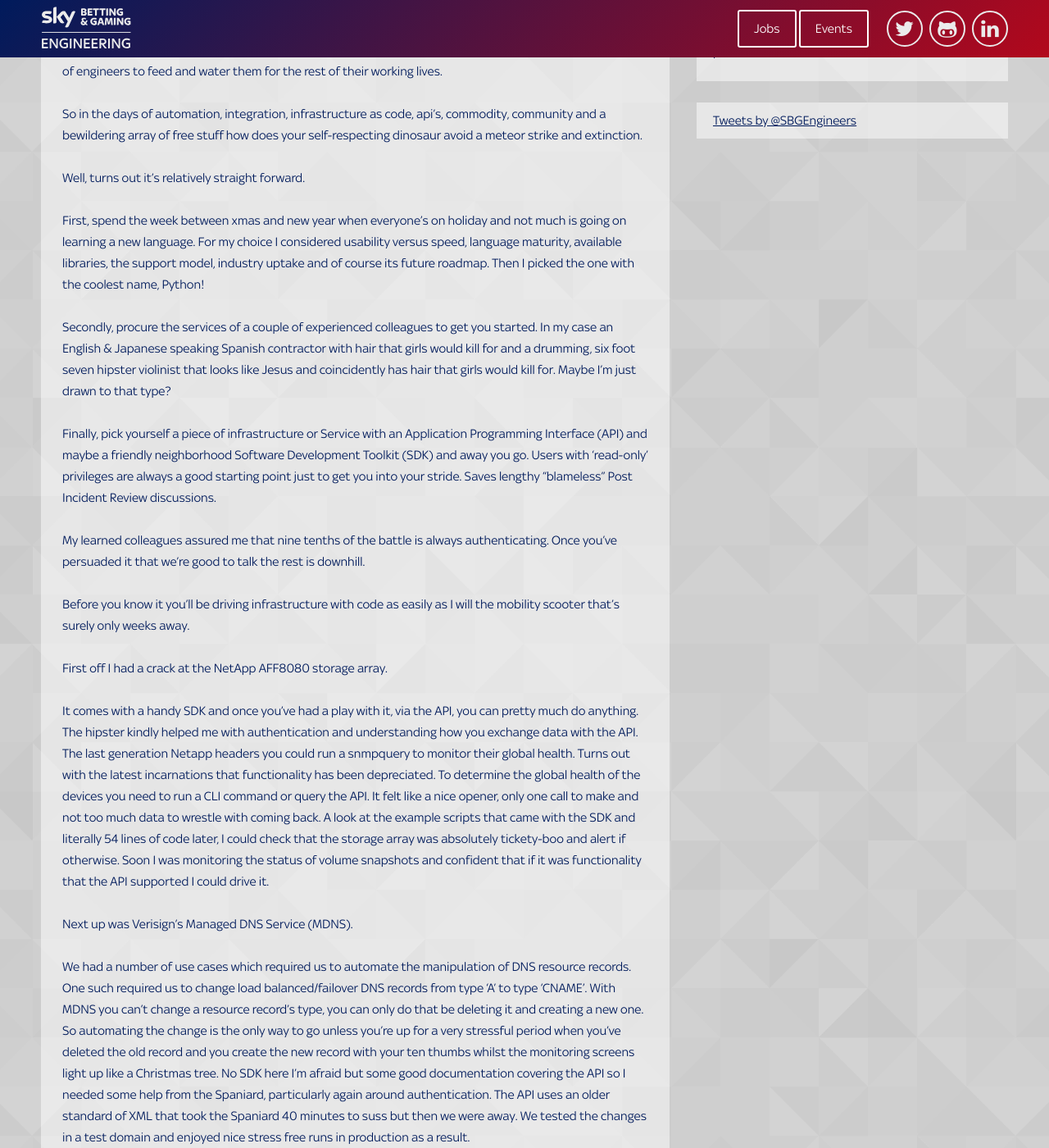
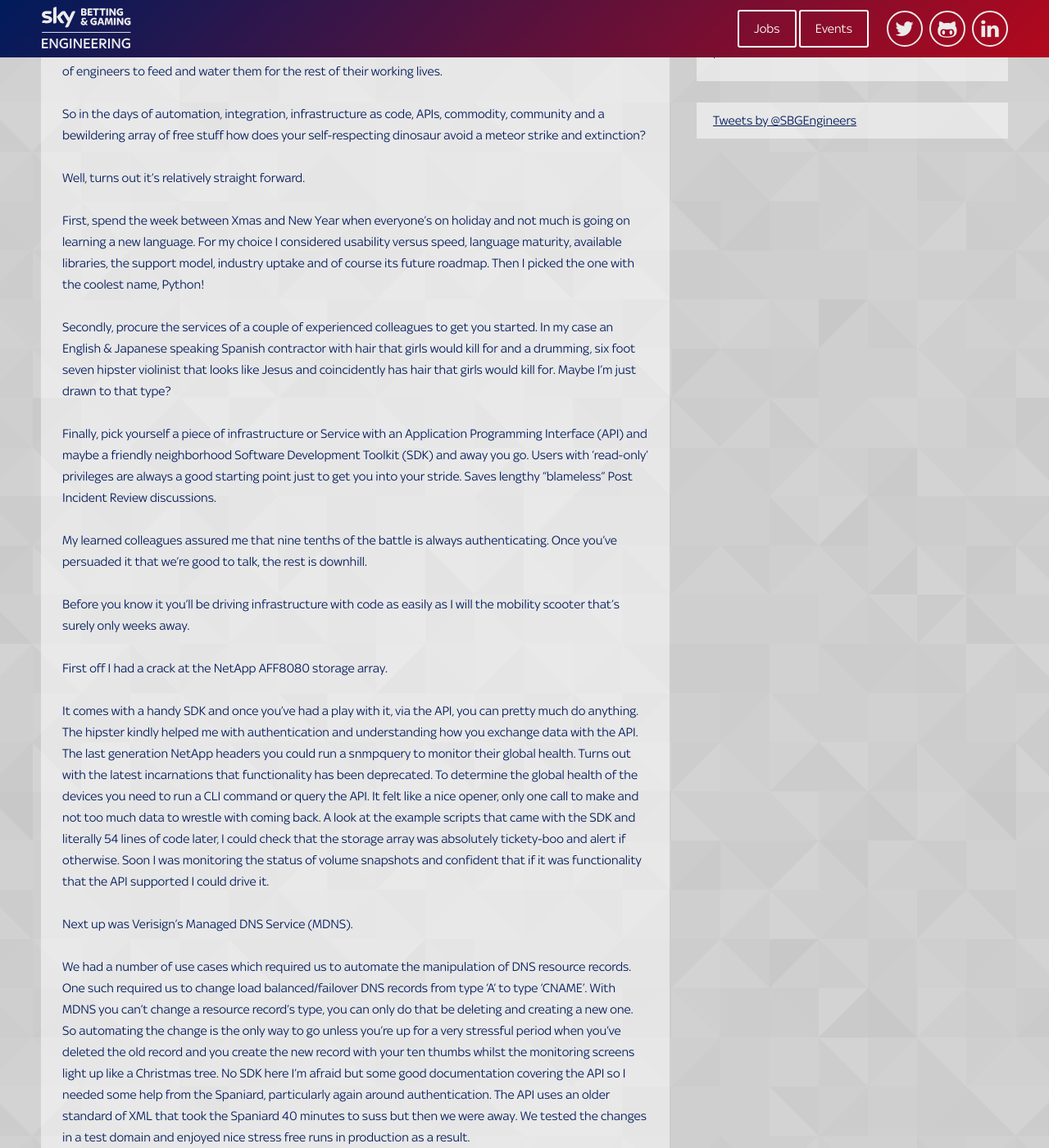
Before and after one commit to skybet/skybet.github.io, a Jekyll site: the page built from _posts/2017-04-26-dinosaur-python.md, in a window 1280 px wide and 1400 px high, scrolled down 654 px. Shown: the whole window at 82% size. Built offline with Jekyll 4.4.1, drawn with Linux system fonts in a browser that asks for light colours; nearby versions of some CDN libraries; some web fonts are replaced; comment, search, counter and statistics services are not loaded.

Commit message:
dinosaur review updates

```diff
--- a/_posts/2017-04-26-dinosaur-python.md
+++ b/_posts/2017-04-26-dinosaur-python.md
@@ -10,26 +10,26 @@
 
 I'm a bit of an ageing dinosaur from back in the day when computers were expensive. I'm not talking expensive like now. I mean really expensive! You know, the sort of mountain of cash you'd need today to buy a second rate premiership striker who'd guarantee you 7 or 8 goals a season. Provided of course he didn't withdraw his services because the back office staff inadvertently gave him the wrong scented lip balm at half time. Vendors made so much margin on these goliath machines that they used to come with a couple of engineers to feed and water them for the rest of their working lives.
 
-So in the days of automation, integration, infrastructure as code, api's, commodity, community and a bewildering array of free stuff how does your self-respecting dinosaur avoid a meteor strike and extinction.
+So in the days of automation, integration, infrastructure as code, APIs, commodity, community and a bewildering array of free stuff how does your self-respecting dinosaur avoid a meteor strike and extinction?
 
 Well, turns out it's relatively straight forward.
 
-First, spend the week between xmas and new year when everyone's on holiday and not much is going on learning a new language. For my choice I considered usability versus speed, language maturity, available libraries, the support model, industry uptake and of course its future roadmap. Then I picked the one with the coolest name, Python!
+First, spend the week between Xmas and New Year when everyone's on holiday and not much is going on learning a new language. For my choice I considered usability versus speed, language maturity, available libraries, the support model, industry uptake and of course its future roadmap. Then I picked the one with the coolest name, Python!
 
 Secondly, procure the services of a couple of experienced colleagues to get you started. In my case an English & Japanese speaking Spanish contractor with hair that girls would kill for and a drumming, six foot seven hipster violinist that looks like Jesus and coincidently has hair that girls would kill for.  Maybe I'm just drawn to that type?
 
 Finally, pick yourself a piece of infrastructure or Service with an Application Programming Interface (API) and maybe a friendly neighborhood Software Development Toolkit (SDK) and away you go. Users with 'read-only' privileges are always a good starting point just to get you into your stride. Saves lengthy "blameless" Post Incident Review discussions.
 
-My learned colleagues assured me that nine tenths of the battle is always authenticating. Once you've persuaded it that we're good to talk the rest is downhill.
+My learned colleagues assured me that nine tenths of the battle is always authenticating. Once you've persuaded it that we're good to talk, the rest is downhill.
 
 Before you know it you'll be driving infrastructure with code as easily as I will the mobility scooter that's surely only weeks away.
 
 First off I had a crack at the NetApp AFF8080 storage array.
 
-It comes with a handy SDK and once you've had a play with it, via the API, you can pretty much do anything. The hipster kindly helped me with authentication and understanding how you exchange data with the API. The last generation Netapp headers you could run a snmpquery to monitor their global health. Turns out with the latest incarnations that functionality has been depreciated. To determine the global health of the devices you need to run a CLI command or query the API. It felt like a nice opener, only one call to make and not too much data to wrestle with coming back. A look at the example scripts that came with the SDK and literally 54 lines of code later, I could check that the storage array was absolutely tickety-boo and alert if otherwise. Soon I was monitoring the status of volume snapshots and confident that if it was functionality that the API supported I could drive it.
+It comes with a handy SDK and once you've had a play with it, via the API, you can pretty much do anything. The hipster kindly helped me with authentication and understanding how you exchange data with the API. The last generation NetApp headers you could run a snmpquery to monitor their global health. Turns out with the latest incarnations that functionality has been deprecated. To determine the global health of the devices you need to run a CLI command or query the API. It felt like a nice opener, only one call to make and not too much data to wrestle with coming back. A look at the example scripts that came with the SDK and literally 54 lines of code later, I could check that the storage array was absolutely tickety-boo and alert if otherwise. Soon I was monitoring the status of volume snapshots and confident that if it was functionality that the API supported I could drive it.
 
 Next up was Verisign's Managed DNS Service (MDNS).
 
-We had a number of use cases which required us to automate the manipulation of DNS resource records. One such required us to change load balanced/failover DNS records from type 'A' to type 'CNAME'. With MDNS you can't change a resource record's type, you can only do that be deleting it and creating a new one. So automating the change is the only way to go unless you're up for a very stressful period when you've deleted the old record and you create the new record with your ten thumbs whilst the monitoring screens light up like a Christmas tree. No SDK here I’m afraid but some good documentation covering the API so I needed some help from the Spaniard, particularly again around authentication. The API uses an older standard of XML that took the Spaniard 40 minutes to suss but then we were away. We tested the changes in a test domain and enjoyed nice stress free runs in production as a result.
+We had a number of use cases which required us to automate the manipulation of DNS resource records. One such required us to change load balanced/failover DNS records from type 'A' to type 'CNAME'. With MDNS you can't change a resource record's type, you can only do that be deleting and creating a new one. So automating the change is the only way to go unless you're up for a very stressful period when you've deleted the old record and you create the new record with your ten thumbs whilst the monitoring screens light up like a Christmas tree. No SDK here I’m afraid but some good documentation covering the API so I needed some help from the Spaniard, particularly again around authentication. The API uses an older standard of XML that took the Spaniard 40 minutes to suss but then we were away. We tested the changes in a test domain and enjoyed nice stress free runs in production as a result.
 
 In summary, learn a language where the hard work has already been done, find a couple of experienced colleagues who'll help you out now and then, pick a nice easy moral boosting starter for ten, find a safe environment to learn to drive and just have a go.
```
